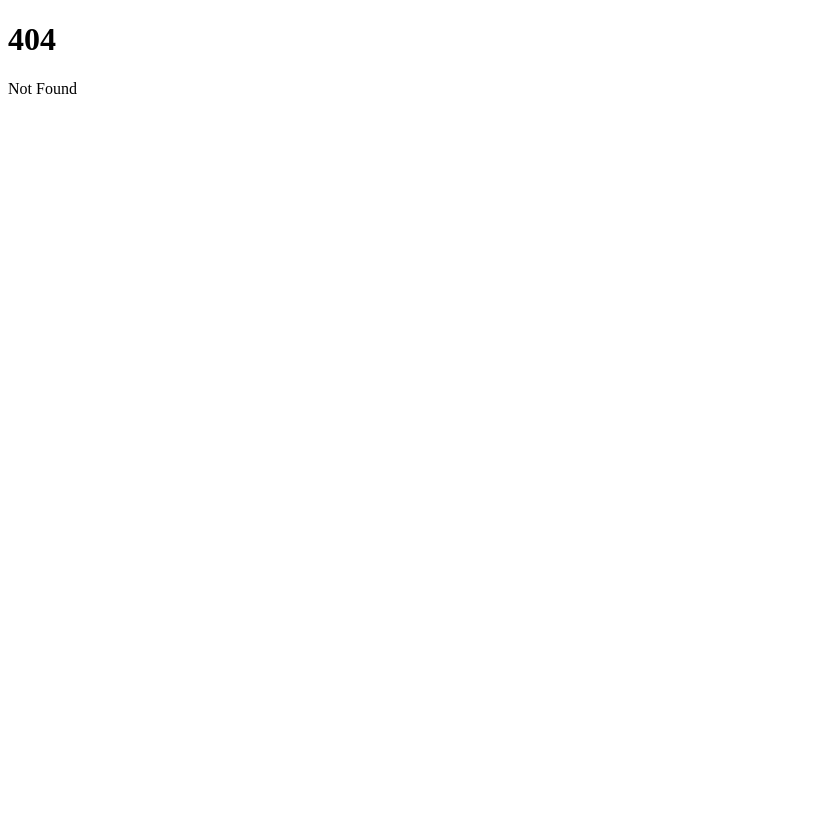
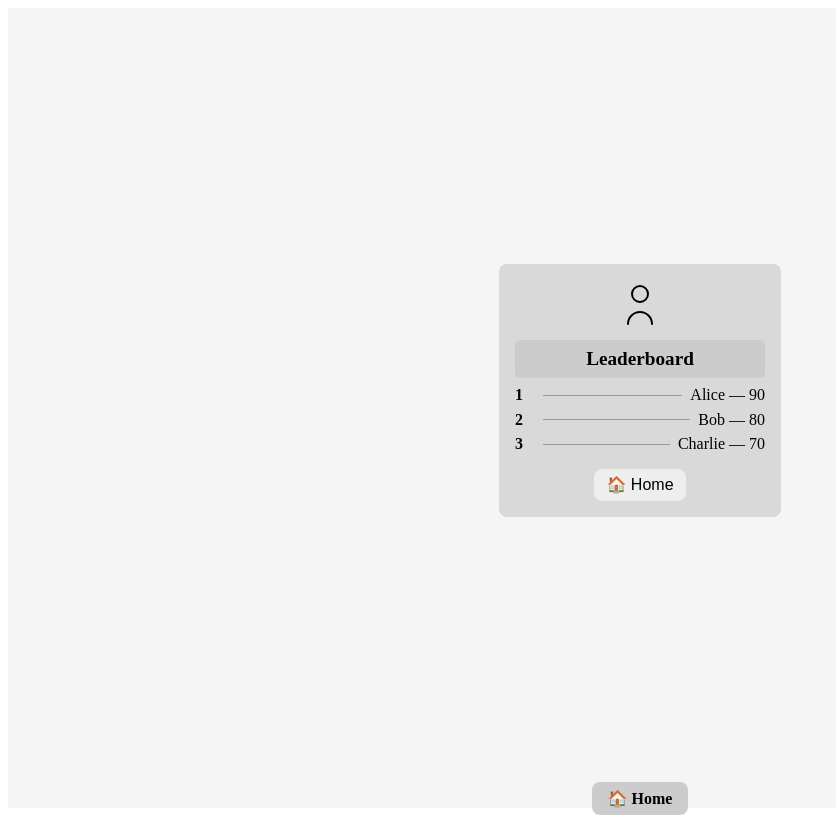
Before and after one commit to itcOnlineGaming/Team_4_2025, a SvelteKit app: page /leaderboard in a window 1280 px wide. Before the commit this address had no page. Shown: the whole page, without its empty margins (0-836 px from the left). Built offline with nearby package versions, Linux system fonts and the light colour scheme.

Commit message:
Added leaderboard

```diff
--- /dev/null
+++ b/src/lib/components/Leaderboard.svelte
@@ -0,0 +1,97 @@
+<script lang="ts">
+  import type { Player } from '../lib/leaderboard'; // adjust path
+  export let players: Player[] = [];
+</script>
+
+<div class="leaderboard-container">
+  <div class="icon">
+    <!-- Replace with an <img> or SVG -->
+    <svg xmlns="http://www.w3.org/2000/svg" width="48" height="48" fill="none" stroke="black" stroke-width="2" stroke-linecap="round" stroke-linejoin="round">
+      <circle cx="24" cy="14" r="8"/>
+      <path d="M12 44c0-6.6 5.4-12 12-12h0c6.6 0 12 5.4 12 12"/>
+    </svg>
+  </div>
+
+  <div class="title">Leaderboard</div>
+
+  <ul class="list">
+    {#each players.slice(0,3) as player, i}
+      <li>
+        <span class="rank">{i + 1}</span>
+        <span class="line"></span>
+        <span class="name">{player.name} — {player.score}</span>
+      </li>
+    {/each}
+  </ul>
+
+  <div class="home-button">
+    <button>🏠 Home</button>
+  </div>
+</div>
+
+<style>
+  .leaderboard-container {
+    background: #d9d9d9;
+    padding: 1rem;
+    border-radius: 0.5rem;
+    text-align: center;
+    width: 250px;
+    margin: auto;
+  }
+
+  .icon {
+    margin-bottom: 0.5rem;
+  }
+
+  .title {
+    font-weight: bold;
+    font-size: 1.2rem;
+    background: #ccc;
+    padding: 0.5rem;
+    border-radius: 0.3rem;
+    margin-bottom: 0.5rem;
+  }
+
+  .list {
+    list-style: none;
+    padding: 0;
+    margin: 0;
+    text-align: left;
+  }
+
+  .list li {
+    display: flex;
+    align-items: center;
+    margin: 0.4rem 0;
+    font-size: 1rem;
+  }
+
+  .rank {
+    width: 20px;
+    font-weight: bold;
+  }
+
+  .line {
+    flex: 1;
+    height: 1px;
+    background: #999;
+    margin: 0 0.5rem;
+  }
+
+  .name {
+    white-space: nowrap;
+  }
+
+  .home-button {
+    margin-top: 1rem;
+  }
+
+  .home-button button {
+    background: #eee;
+    border: none;
+    border-radius: 0.5rem;
+    padding: 0.4rem 0.8rem;
+    font-size: 1rem;
+    cursor: pointer;
+  }
+</style>
--- /dev/null
+++ b/src/lib/leaderboard.ts
@@ -0,0 +1,50 @@
+type Player = {
+  name: string;
+  score: number;
+};
+
+class Leaderboard {
+  private players: Player[] = [];
+
+  addPlayer(name: string, score: number) {
+    this.players.push({ name, score });
+    this.sortLeaderboard();
+  }
+
+  updateScore(name: string, score: number) {
+    const player = this.players.find(p => p.name === name);
+    if (player) {
+      player.score = score;
+      this.sortLeaderboard();
+    }
+  }
+
+  private sortLeaderboard() {
+    this.players.sort((a, b) => b.score - a.score);
+  }
+
+  getTop(n: number): Player[] {
+    return this.players.slice(0, n);
+  }
+
+  print() {
+    console.log("Leaderboard:");
+    this.players.forEach((p, i) => {
+      console.log(`${i + 1}. ${p.name} — ${p.score}`);
+    });
+  }
+}
+
+// Example usage:
+const lb = new Leaderboard();
+
+lb.addPlayer("Alice", 50);
+lb.addPlayer("Bob", 80);
+lb.addPlayer("Charlie", 65);
+
+lb.print();
+
+lb.updateScore("Alice", 90);
+lb.print();
+
+console.log("Top 3:", lb.getTop(3));
--- a/src/routes/+page.svelte
+++ b/src/routes/+page.svelte
@@ -1,6 +1,14 @@
 <script lang="ts">
   import { theme } from '$lib/theme';
   import { onMount } from 'svelte';
+  import { goto } from '$app/navigation';
+  import Leaderboard from '$lib/components/Leaderboard.svelte';
+
+  let players = [
+      { name: "Alice", score: 90 },
+      { name: "Bob", score: 80 },
+      { name: "Charlie", score: 70 },
+  ];
 
   onMount(() => {
       document.documentElement.style.setProperty('--background', theme.background);
@@ -10,6 +18,11 @@
       document.documentElement.style.setProperty('--buttonText', theme.buttonText);
       document.documentElement.style.setProperty('--textPrimary', theme.textPrimary);
   });
+
+  // Function to navigate to leaderboard
+  function goToLeaderboard() {
+    goto('/leaderboard');
+  }
 </script>
 
 <main>
@@ -34,6 +47,11 @@
             <span class="icon">🛍️</span>
             Shop
         </a>
+        <!-- Correct button with goto -->
+        <button class="button" on:click={goToLeaderboard}>
+            <span class="icon">🏆</span>
+            Leaderboard
+        </button>
     </div>
 
     <div class="character-placeholder">
@@ -100,6 +118,7 @@
         font-size: 1.1rem;
         transition: background-color 0.2s;
         min-width: 200px;
+        cursor: pointer;
     }
 
     .write-button {
--- /dev/null
+++ b/src/routes/leaderboard/+page.svelte
@@ -0,0 +1,46 @@
+<script lang="ts">
+  import Leaderboard from '$lib/components/Leaderboard.svelte';
+  import type { Player } from '$lib/leaderboard';
+
+  let players: Player[] = [
+    { name: "Alice", score: 90 },
+    { name: "Bob", score: 80 },
+    { name: "Charlie", score: 70 },
+  ];
+</script>
+
+<main>
+  <Leaderboard {players} />
+
+  <div class="home-button">
+    <a href="/" class="button">🏠 Home</a>
+  </div>
+</main>
+
+<style>
+  main {
+    min-height: 100vh;
+    display: flex;
+    flex-direction: column;
+    justify-content: center;
+    align-items: center;
+    background-color: #f5f5f5;
+  }
+
+  .home-button {
+    margin-top: 1rem;
+  }
+
+  .button {
+    background-color: #ccc;
+    padding: 0.5rem 1rem;
+    border-radius: 8px;
+    text-decoration: none;
+    color: black;
+    font-weight: bold;
+  }
+
+  .button:hover {
+    background-color: #bbb;
+  }
+</style>
--- a/tsconfig.json
+++ b/tsconfig.json
@@ -9,7 +9,11 @@
 		"skipLibCheck": true,
 		"sourceMap": true,
 		"strict": true,
-		"moduleResolution": "bundler"
+		"moduleResolution": "bundler",
+
+		"target": "ES2020",
+		"lib": ["ES2020", "DOM"]
+
 	}
 	// Path aliases are handled by https://svelte.dev/docs/kit/configuration#alias
 	// except $lib which is handled by https://svelte.dev/docs/kit/configuration#files
```
Lines whose indentation alone changed are shown as unchanged.
